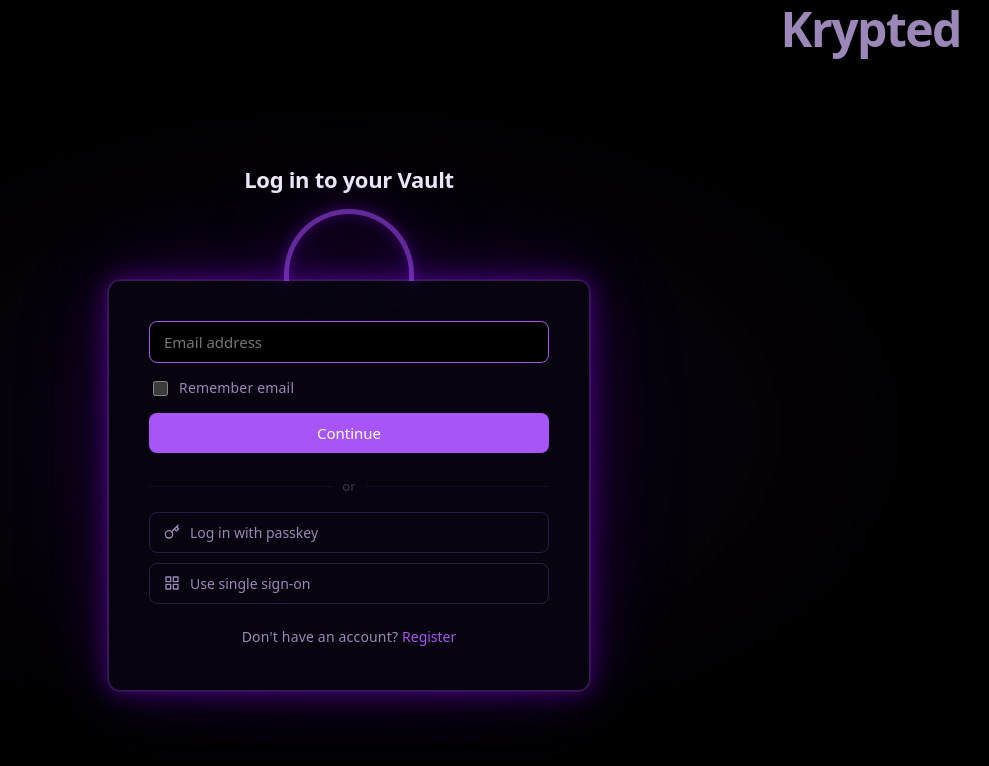
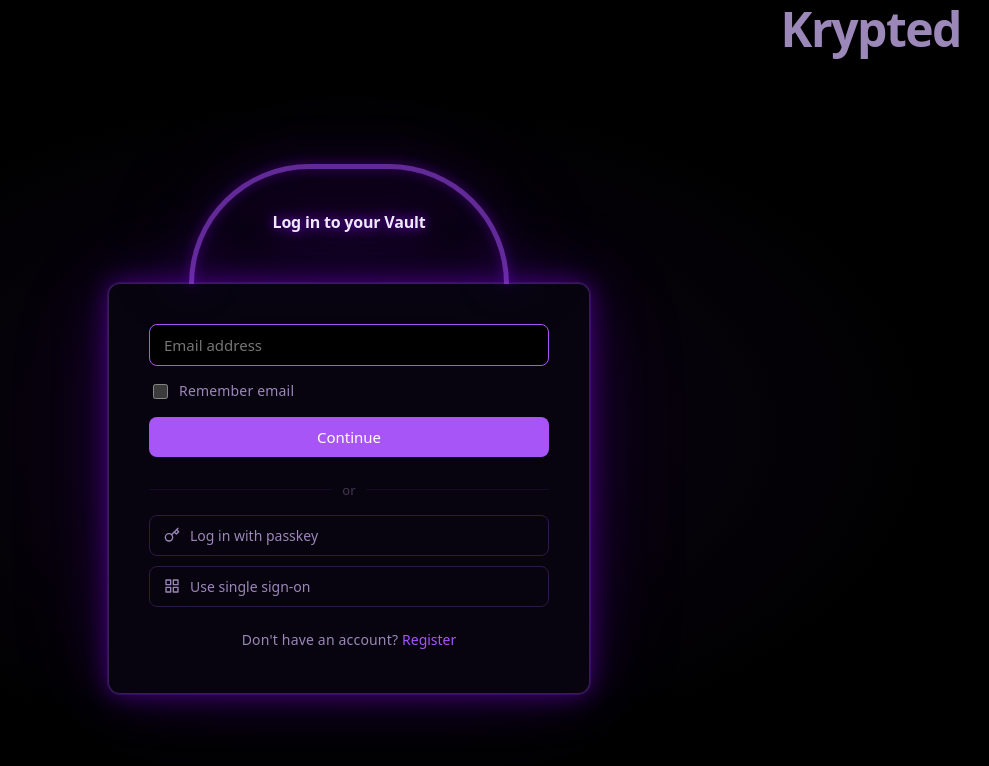
Before and after one commit to ufjustinoh/Krypted, a React (Vite) app in the folder frontend/: page / in a window 1280 px wide. Shown: the top 766 px of the page, without its empty margins (291-1280 px from the left). Built offline with nearby package versions, Linux system fonts and the light colour scheme.

Commit message:
Move heading inside lock shackle and enlarge arc to fit text

```diff
--- a/frontend/src/App.css
+++ b/frontend/src/App.css
@@ -39,17 +39,30 @@
 }
 
 .lock-shackle {
-  width: 130px;
-  height: 72px;
+  width: 320px;
+  height: 120px;
   border: 5px solid rgba(168, 85, 247, 0.5);
   border-bottom: none;
-  border-radius: 65px 65px 0 0;
+  border-radius: 160px 160px 0 0;
   margin-bottom: -1px;
   box-sizing: border-box;
+  display: flex;
+  align-items: center;
+  justify-content: center;
+  padding-bottom: 10px;
   filter:
     drop-shadow(0 0 6px rgba(139, 0, 255, 0.9))
     drop-shadow(0 0 20px rgba(139, 0, 255, 0.5))
     drop-shadow(0 0 50px rgba(139, 0, 255, 0.25));
+}
+
+.lock-heading {
+  font-size: 16px;
+  font-weight: 600;
+  color: var(--text-h);
+  letter-spacing: -0.2px;
+  text-align: center;
+  padding: 0 24px;
 }
 
 .auth-heading {
--- a/frontend/src/components/AuthPage.jsx
+++ b/frontend/src/components/AuthPage.jsx
@@ -28,10 +28,12 @@
   )
 }
 
-function LockCard({ children }) {
+function LockCard({ heading, children }) {
   return (
     <div className="lock-wrapper">
-      <div className="lock-shackle" />
+      <div className="lock-shackle">
+        <span className="lock-heading">{heading}</span>
+      </div>
       <div className="auth-card">{children}</div>
     </div>
   )
@@ -117,8 +119,7 @@
       <div className="auth-page">
         <Navbar />
         <div className="auth-content">
-          <h2 className="auth-heading">Log in to your Vault</h2>
-          <LockCard>
+          <LockCard heading="Log in to your Vault">
             <form onSubmit={handleContinue}>
               <input
                 type="email"
@@ -166,8 +167,7 @@
       <div className="auth-page">
         <Navbar />
         <div className="auth-content">
-          <h2 className="auth-heading">Create your account</h2>
-          <LockCard>
+          <LockCard heading="Create your account">
             <button className="auth-back" onClick={goBack}>← Back to Log in</button>
             <form onSubmit={handleRegister}>
               <div className="name-row">
@@ -227,8 +227,7 @@
     <div className="auth-page">
       <Navbar />
       <div className="auth-content">
-        <h2 className="auth-heading">Welcome back, {lookedUpName || email.split('@')[0]}</h2>
-        <LockCard>
+        <LockCard heading={`Welcome back, ${lookedUpName || email.split('@')[0]}`}>
           <button className="auth-back" onClick={goBack}>← Back to Log in</button>
           <form onSubmit={handleLogin}>
             <input
```
